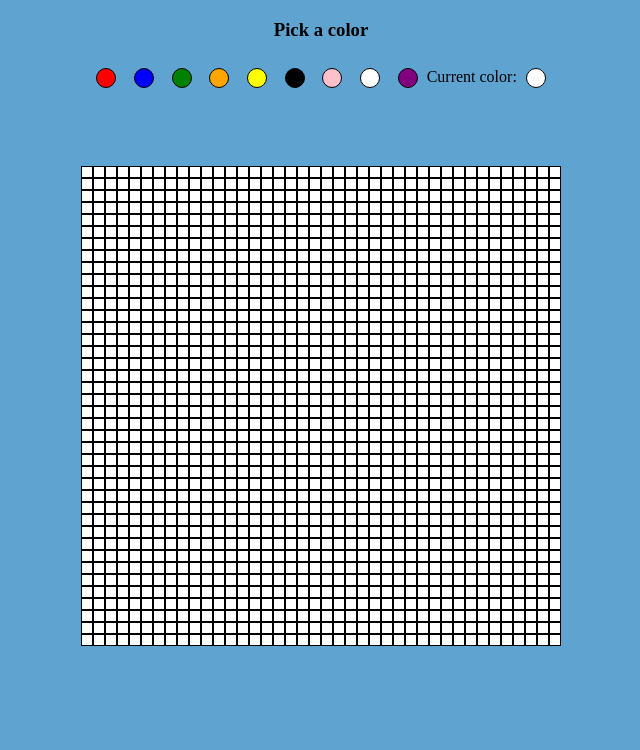
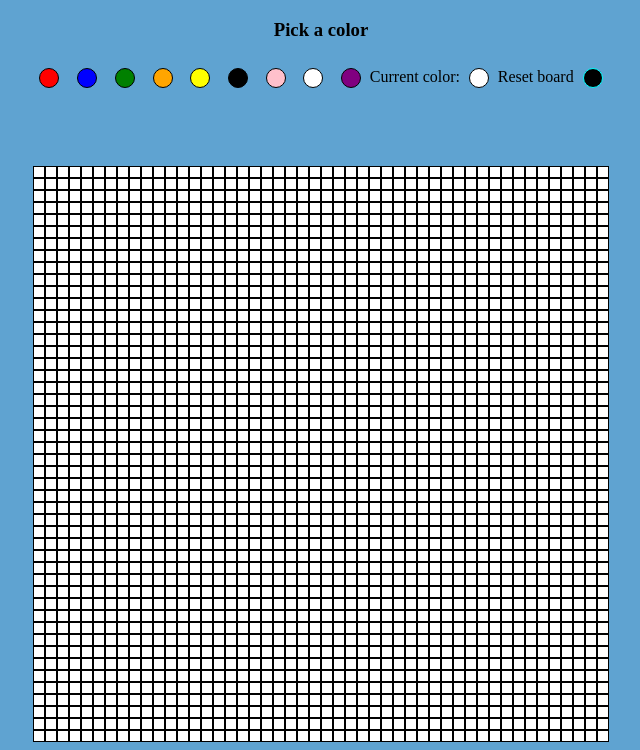
Before and after one commit to hassoomii/sketchSite, a plain HTML site: page index.html in a window 1280 px wide. Shown: the part 61-811 px from the top of the page, without its empty margins (319-959 px from the left). Drawn offline with Linux system fonts and the light colour scheme.

Commit message:
finally added a reset button and added a vraiable that lets you costumize the grid size (within the code)

```diff
--- a/index.css
+++ b/index.css
@@ -8,7 +8,7 @@
 body {
     background-color: rgb(95, 163, 209);
 }
-#red, #blue, #green, #orange, #yellow, #black, #pink, #white, #purple, #currentColor {
+#red, #blue, #green, #orange, #yellow, #black, #pink, #white, #purple, #currentColor, #resetColors {
     width: 20px;
     height: 20px;
     border: 1.5px solid black;
@@ -19,7 +19,7 @@ body {
     display: flex;
     justify-content: center;
 }
-#colorDescription {
+#colorDescription, #resetMessage {
    margin-top: .7%;
 }
 #red {
@@ -64,3 +64,7 @@ body {
 #gridContainer {
     display: grid;
 }
+#resetColors {
+    background-color: black;
+    border-color: aqua;
+}
--- a/index.html
+++ b/index.html
@@ -22,6 +22,8 @@
             <button id="purple"></button>
             <p id="colorDescription">Current color: </p>
             <button id="currentColor"></button>
+            <p id="resetMessage">Reset board</p>
+            <button id="resetColors"></button>
         </div>
         <div id="gridContainer">
 
--- a/index.js
+++ b/index.js
@@ -9,10 +9,12 @@ const pinkButton = document.getElementById('pink');
 const whiteButton = document.getElementById('white');
 const currentButton = document.getElementById('currentColor');
 const gridContainer = document.getElementById('gridContainer');
+const resetColors = document.getElementById('resetColors')
 let colorChoice = 'white';
 let i = 0;
 let ins = 0;
 let mouseDown = false;
+let gridSize = 48;
 
 function checkColorButtonInput(buttonId, colorInQuotations){
     buttonId.addEventListener('click', () => {
@@ -26,7 +28,7 @@ function renderContainerContainer(){
     containerContainer.classList.add('containerContainer');
     gridContainer.appendChild(containerContainer);
     ins = 0;
-    while (ins < 40){
+    while (ins < gridSize){
         const colorContainer = document.createElement('div');
         colorContainer.classList.add('colorContainer');
         containerContainer.appendChild(colorContainer);
@@ -42,7 +44,7 @@ function renderContainerContainer(){
                 colorContainer.style.backgroundColor = colorChoice;
             };
         });
-    }
+    };
 };
 
 checkColorButtonInput(redButton, 'red');
@@ -54,8 +56,15 @@ checkColorButtonInput(orangeButton, 'orange');
 checkColorButtonInput(blackButton, 'black');
 checkColorButtonInput(pinkButton, 'pink');
 checkColorButtonInput(whiteButton, 'white');
+resetColors.addEventListener('click', () => {
+    const colorContainers = document.querySelectorAll('.colorContainer');
+    colorContainers.forEach(container => {
+        container.style.backgroundColor = 'white';
+    });
+});
 
-while (i < 40 ){
+
+while (i < gridSize ){
     renderContainerContainer();
     i ++;
 };
```
